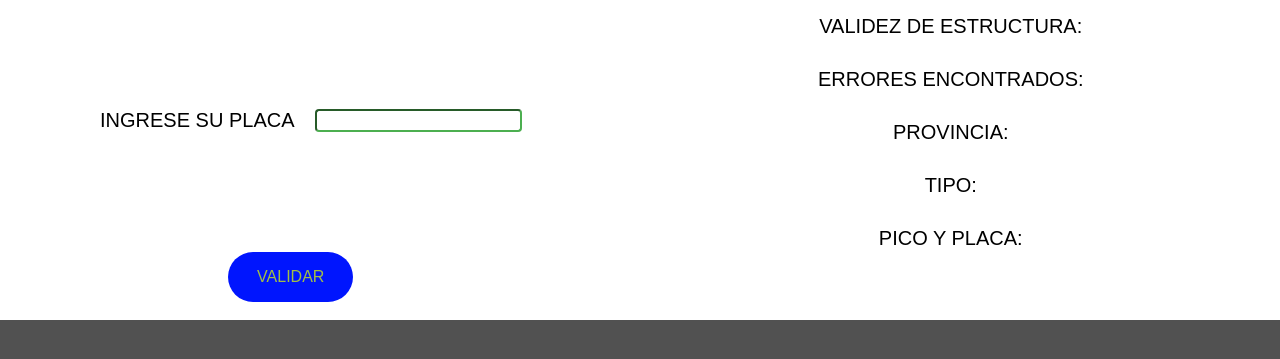
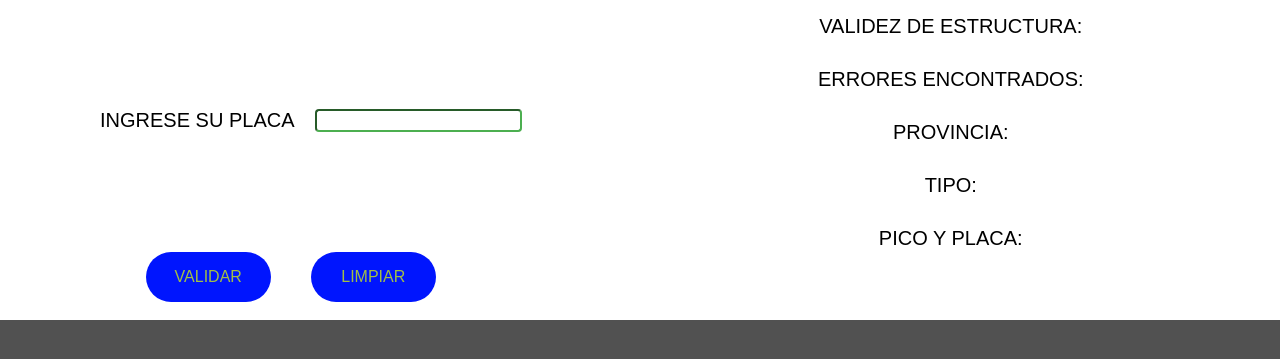
Before and after one commit to Deyvid23r4/krakeDev, a plain HTML site: page Placa/placas.html in a window 1280 px wide. Shown: the part 185-544 px from the top of the page. Drawn offline with Linux system fonts and the light colour scheme.

Commit message:
Pico y placa y boton para limpiar

```diff
--- a/Placa/placas.html
+++ b/Placa/placas.html
@@ -21,6 +21,7 @@
             <div class="boton">
                 <div class="contenedorBoton">
                     <div><input type="button" value="VALIDAR" onclick="validarPlaca();" class="estiloBoton"></div>
+                    <div><input type="button" value="LIMPIAR" onclick="limpiar();" class="estiloBoton"></div>
                 </div>
             </div>
         </div>
--- a/Placa/placas.js
+++ b/Placa/placas.js
@@ -24,6 +24,11 @@ validarPlaca = function () {
     }
 }
 
-limpiar=function(){
-    mostrarTextoEnCaja()
+limpiar = function () {
+    mostrarTextoEnCaja("lblPlaca", "")
+    mostrarTexto("lblValidar","")
+    mostrarTexto("lblMensaje","")
+    mostrarTexto("lblProvincia","")
+    mostrarTexto("lblTipo", "")
+    mostrarTexto("lblPico", "")
 }
--- a/Placa/servicioPlacas.js
+++ b/Placa/servicioPlacas.js
@@ -82,4 +82,5 @@ obtenerDiaPicoYPlaca = function (placa) {
     }else if (ultimoDigito == 9 || ultimoDigito == 0) {
         return "Viernes"
     }
+
 }
```
Also changed, not shown: 1 other file.
